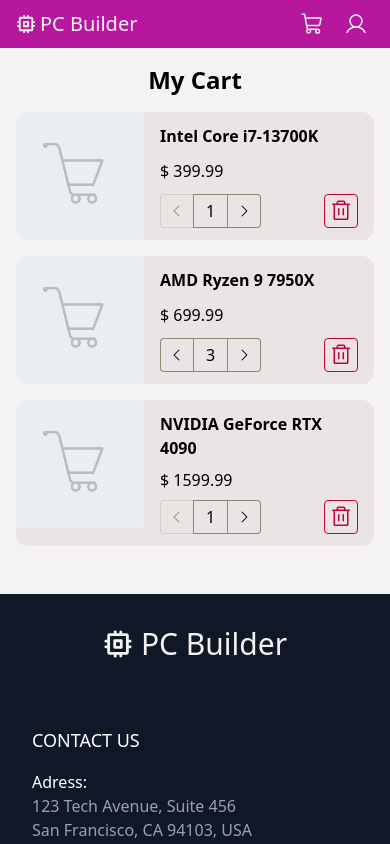
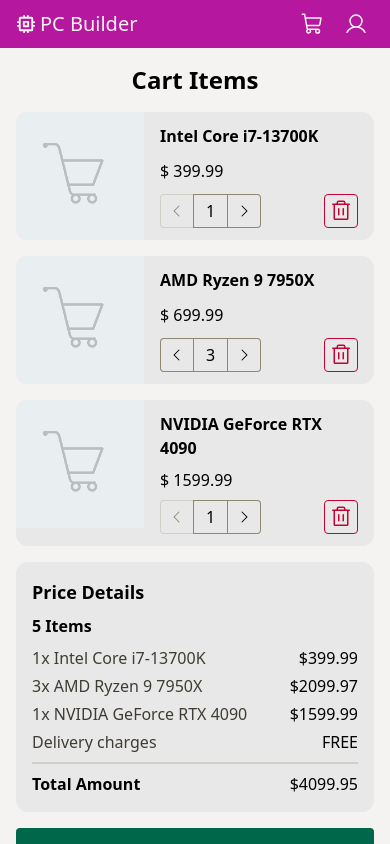
Before and after one commit to JoMath363/e-commerce-pc-builder, a React (Vite) app in the folder client/: page /cart in a window 390 px wide. Shown: the top 844 px of the page. Built offline with nearby package versions, Linux system fonts and the light colour scheme.

Commit message:
finished frontend mobile prototype

```diff
--- a/client/src/components/layout/Navbar.tsx
+++ b/client/src/components/layout/Navbar.tsx
@@ -17,7 +17,7 @@
         </a>
 
         <a
-          href="/user"
+          href="/"
           className="p-1.5 text-[var(--background)] text-2xl rounded cursor-pointer transition-all hover:bg-[var(--primary-1)] active:bg-[var(--secondary-1)]">
           <PiUser />
         </a>
--- a/client/src/components/sections/CartList.tsx
+++ b/client/src/components/sections/CartList.tsx
@@ -7,9 +7,9 @@
 
   return (
     <section className="flex flex-col gap-4">
-      <h1 className="text-2xl font-bold text-center">
-        My Cart
-      </h1>
+      <h2 className="text-2xl font-bold text-center">
+        Cart Items
+      </h2>
 
       <div className="flex flex-col gap-4">
 
--- /dev/null
+++ b/client/src/components/sections/CartPrice.tsx
@@ -0,0 +1,54 @@
+import { } from "react-icons/pi";
+import { useCart } from "../../contexts/CartContext";
+
+const CartPrice = () => {
+  const { cart } = useCart();
+
+  return (
+    <section className="p-4 flex flex-col gap-2 bg-[var(--surface)] rounded-xl">
+      <h2 className="font-bold text-lg">
+        Price Details
+      </h2>
+
+      <h2 className="font-semibold">
+        {cart.reduce((acc, cur) => acc += cur.quantity, 0)} Items
+      </h2>
+
+      <div className="flex flex-col gap-1">
+        {
+          cart.map((product, i) =>
+            <div className="flex justify-between" key={i}>
+              <span  className="text-[var(--text-2)]">
+                {product.quantity}x {product.name}
+              </span>
+              <span className="font-medium">
+                ${(product.price * product.quantity).toFixed(2)}
+              </span>
+            </div>
+          )
+        }
+        <div className="flex justify-between">
+          <span className="text-[var(--text-2)]">
+            Delivery charges
+          </span >
+          <span className="font-medium">
+            FREE
+          </span>
+        </div>
+      </div>
+
+      <hr className="text-[var(--border-2)] border-1" />
+
+      <div className="flex justify-between">
+        <span className="font-semibold">
+          Total Amount
+        </span >
+        <span className="font-medium">
+          ${(cart.reduce((acc, cur) => acc += cur.price * cur.quantity, 0).toFixed(2))}
+        </span>
+      </div>
+    </section>
+  )
+};
+
+export default CartPrice;
--- a/client/src/components/ui/PriceRange.tsx
+++ b/client/src/components/ui/PriceRange.tsx
@@ -26,6 +26,7 @@
           />
         </div>
       </label>
+
       <label className="px-2 py-1 border-[var(--border-1)] outline-none">
         <span className="text-sm text-[var(--text-2)]">
           Max
@@ -35,6 +36,7 @@
           <input
             type="text"
             value={props.maxPrice}
+            onChange={(e) => props.setMaxPrice(Number(e.target.value))}
             className="w-1/1 outline-none"
           />
         </div>
--- a/client/src/components/ui/ProductCard.tsx
+++ b/client/src/components/ui/ProductCard.tsx
@@ -8,7 +8,7 @@
       className="min-fit bg-[var(--surface)] rounded"
       href={`/product/${props.name}`}
     >
-      <img className="rounded" src={props.imageUrl || placeholder_img} alt="" />
+      <img className="rounded h-32 w-1/1" src={props.imageUrl || placeholder_img} alt="" />
 
       <div className="p-2 flex flex-col gap-2">
         <h2 className="h-12 font-medium line-clamp-2 text-ellipsis">
--- a/client/src/pages/Cart.tsx
+++ b/client/src/pages/Cart.tsx
@@ -1,15 +1,21 @@
-import { } from "react-icons/pi";
+import { PiArrowRightBold } from "react-icons/pi";
 import NavBar from "../components/layout/NavBar";
 import Main from "../components/layout/Main";
 import Footer from "../components/layout/Footer";
 import CartList from "../components/sections/CartList";
+import CartPrice from "../components/sections/CartPrice";
 
 const Cart = () => {
   return (
     <>
       <NavBar />
       <Main>
-        <CartList/>
+        <CartList />
+        <CartPrice />
+        <a href="/" className="p-3 flex items-center justify-center gap-2 bg-[var(--positive)] rounded text-[var(--background)]">
+          <span className="text-xl font-medium">Place Order</span>
+          <PiArrowRightBold className="text-2xl" />
+        </a>
       </Main>
       <Footer />
     </>
--- a/client/src/styles/index.css
+++ b/client/src/styles/index.css
@@ -2,7 +2,7 @@
 
 body {
   --background: #f4f3f2;
-  --surface: #ebe4e4;
+  --surface: hsl(0, 1%, 91%);
   --border-1: #8e8771;
   --border-2: #d2cfc6;
   --text-1: #060504;
--- a/client/src/types/CartTypes.ts
+++ b/client/src/types/CartTypes.ts
@@ -1,6 +1,6 @@
 export type CartItem = {
   name: string;
-  price: number | null;
+  price: number;
   imageUrl?: string;
   quantity: number;
 };
```
